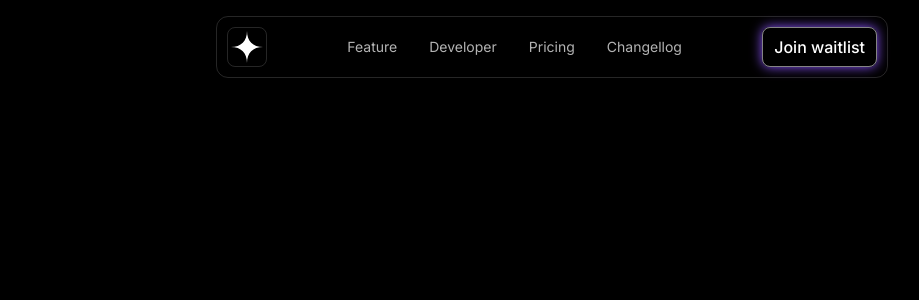
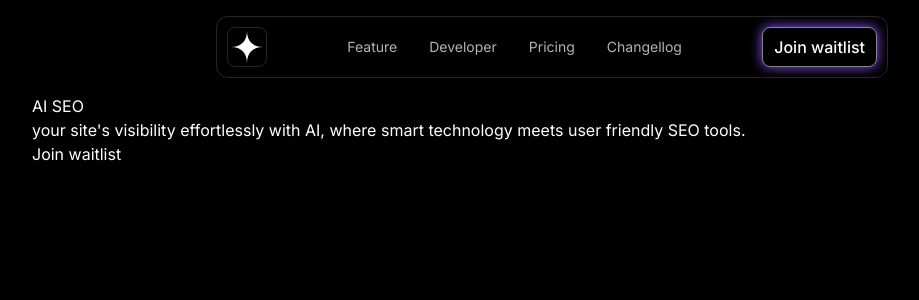
Before and after one commit to Askebir/AI-landing-page-Next.js-, a Next.js app: page / in a window 1280 px wide. Shown: the top 300 px of the page, without its empty margins (88-1007 px from the left). Built offline with nearby package versions, Linux system fonts and the light colour scheme.

Commit message:
button component

```diff
--- a/src/app/page.tsx
+++ b/src/app/page.tsx
@@ -1,9 +1,11 @@
 import { Header } from "@/sections/Header";
+import { Hero } from "@/sections/Hero";
 
 export default function Home() {
   return (
     <div>
     <Header/>
+    <Hero/>
 
     </div>
   )
--- /dev/null
+++ b/src/components/Button.tsx
@@ -0,0 +1,19 @@
+import React from 'react'
+
+const Button = (props:React.PropsWithChildren) => {
+  return (
+    <button className="relative py-2 px-3 rounded-lg font-medium te
+    xt-sm bg-gradient-to-b from-[#190d2e] to-[4a2208q] shadow-[0px_0px_12px_#8c54ff] "  >
+      <div className="absoute inset-0" >
+       <div className=" rounded-lg border border-white/20 absolute inset-0 [mask-image:linear-gradient(to_bottom, black, transparent)] " ></div>
+       <div className=" rounded-lg border absolute inset-0 border-white/40 [mask-image:linear-gradient(to_top, black, transparent)] " ></div>
+       <div className="absolute inset-0 shadow-[0_0_10px_rgb(140, 69,225,.7)_inset] rounded-lg" ></div>
+      </div>
+      <span>{props.children}</span>
+
+
+      </button>
+  )
+}
+
+export default Button
--- a/src/sections/Header.tsx
+++ b/src/sections/Header.tsx
@@ -1,6 +1,7 @@
 import LogoIcon from "@/assets/logo.svg";
 import MenuIon from "@/assets/icon-menu.svg"
 import { Menu } from "lucide-react";
+import Button from "@/components/Button";
 
 
 export const Header = () => {
@@ -20,15 +21,7 @@
 
       </div>
         <div className="flex gap-4 items-center" >
-          <button className="relative py-2 px-3 rounded-lg font-medium te
-          xt-sm bg-gradient-to-b from-[#190d2e] to-[4a2208q] shadow-[0px_0px_12px_#8c54ff] "  >
-            <div className="absoute inset-0" >
-             <div className=" rounded-lg border border-white/20 absolute inset-0 [mask-image:linear-gradient(to_bottom, black, transparent)] " ></div>
-             <div className=" rounded-lg border absolute inset-0 border-white/40 [mask-image:linear-gradient(to_top, black, transparent)] " ></div>
-             <div className="absolute inset-0 shadow-[0_0_10px_rgb(140, 69,225,.7)_inset] rounded-lg" ></div>
-            </div>
-
-            Join waitlist</button>
+        <Button>Join waitlist</Button>
           <Menu className="md:hidden" />
 
         </div>
--- a/src/sections/Hero.tsx
+++ b/src/sections/Hero.tsx
@@ -1,3 +1,13 @@
 export const Hero = () => {
-  return <section>Hero</section>;
+  return (
+    <section>
+      <div className="container" >
+        <h1>AI SEO </h1>
+        <p>your site's visibility effortlessly with AI, where smart technology meets user friendly SEO tools.</p>
+        <button>Join waitlist</button>
+
+      </div>
+
+    </section>
+  )
 };
```
